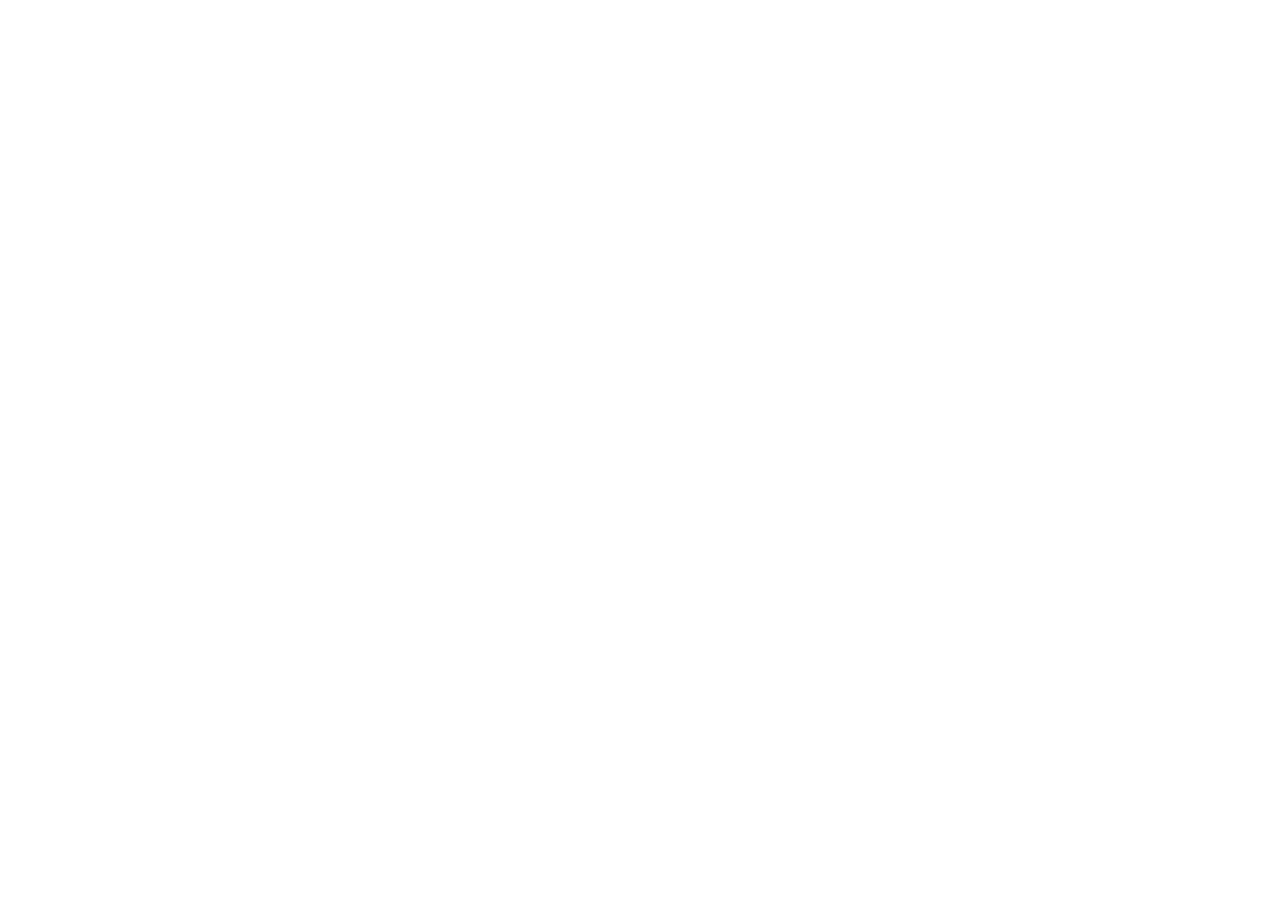
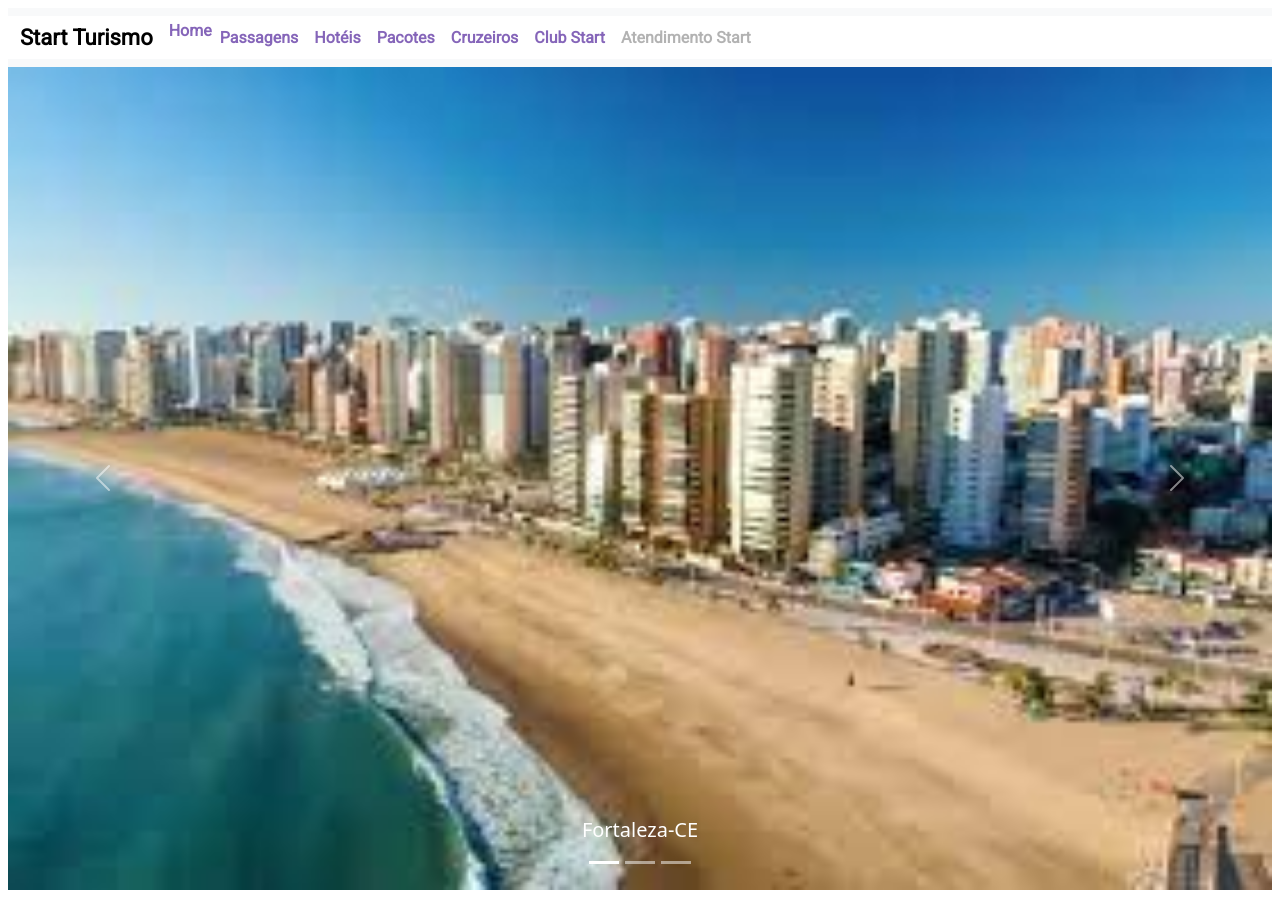
Before and after one commit to Edivalter321/bootstrap_pratica, a plain HTML site: page index.html in a window 1280 px wide. Before the commit the page ends 800 px from the top, so only its background shows below. Drawn offline with nearby package versions, Linux system fonts and the light colour scheme.

Commit message:
edição

```diff
--- a/Assets/style.css
+++ b/Assets/style.css
@@ -0,0 +1,38 @@
+@import url("https://fonts.googleapis.com/css2?family=Roboto&display=swap");
+body {
+  padding: 1vh;
+  margin: 0;
+  background-color: #fff;
+}
+.container-fluid {
+  background-color: #fff;
+}
+
+.container-fluid .navbar-brand {
+  font-family: "Roboto", sans-serif;
+  font-size: 22px;
+  font-weight: 900;
+  font-weight: bolder;
+  color: black;
+}
+.navbar-nav li a {
+  text-decoration: none;
+  font-family: "Roboto", sans-serif;
+  font-size: 16px;
+  font-weight: 900;
+  font-weight: bolder;
+  color: #8565b9;
+}
+.nav-item a {
+  text-decoration: none;
+  font-family: "Roboto", sans-serif;
+  font-size: 16px;
+  font-weight: 900;
+  font-weight: bolder;
+  color: #8565b9;
+}
+#carouselExampleCaptions {
+  margin: auto;
+}
+#carouselExampleCaptions .carousel-item {
+}
--- a/index.html
+++ b/index.html
@@ -10,9 +10,122 @@
       integrity="sha384-T3c6CoIi6uLrA9TneNEoa7RxnatzjcDSCmG1MXxSR1GAsXEV/Dwwykc2MPK8M2HN"
       crossorigin="anonymous"
     />
-    <title>Brootstap</title>
+    <title>Start Turismo</title>
   </head>
   <body>
+    <nav class="navbar navbar-expand-lg bg-body-tertiary">
+      <div class="container-fluid">
+        <a class="navbar-brand" href="#">Start Turismo</a>
+        <button
+          class="navbar-toggler"
+          type="button"
+          data-bs-toggle="collapse"
+          data-bs-target="#navbarNav"
+          aria-controls="navbarNav"
+          aria-expanded="false"
+          aria-label="Toggle navigation"
+        >
+          <span class="navbar-toggler-icon"></span>
+        </button>
+        <div class="collapse navbar-collapse" id="navbarNav">
+          <ul class="navbar-nav">
+            <li class="nav-item">
+              <a class="nav-link_active" aria-current="page" href="#">Home</a>
+            </li>
+            <li class="nav-item">
+              <a class="nav-link" href="#">Passagens</a>
+            </li>
+            <li class="nav-item">
+              <a class="nav-link" href="#">Hotéis</a>
+            </li>
+            <li class="nav-item">
+              <a class="nav-link" href="#">Pacotes</a>
+            </li>
+            <li class="nav-item">
+              <a class="nav-link" href="#">Cruzeiros</a>
+            </li>
+            <li class="nav-item">
+              <a class="nav-link" href="#">Club Start</a>
+            </li>
+            <li class="nav-item">
+              <a class="nav-link disabled" aria-disabled="true"
+                >Atendimento Start</a
+              >
+            </li>
+          </ul>
+        </div>
+      </div>
+    </nav>
+    <div id="carouselExampleCaptions" class="carousel slide">
+      <div class="carousel-indicators">
+        <button
+          type="button"
+          data-bs-target="#carouselExampleCaptions"
+          data-bs-slide-to="0"
+          class="active"
+          aria-current="true"
+          aria-label="Slide 1"
+        ></button>
+        <button
+          type="button"
+          data-bs-target="#carouselExampleCaptions"
+          data-bs-slide-to="1"
+          aria-label="Slide 2"
+        ></button>
+        <button
+          type="button"
+          data-bs-target="#carouselExampleCaptions"
+          data-bs-slide-to="2"
+          aria-label="Slide 3"
+        ></button>
+      </div>
+      <div class="carousel-inner">
+        <div class="carousel-item active">
+          <img
+            src="/Assets/fortaleza_01.jpeg"
+            class="d-block w-100"
+            alt="..."
+          />
+          <div class="carousel-caption d-none d-md-block">
+            <h5>Fortaleza-CE</h5>
+          </div>
+        </div>
+        <div class="carousel-item">
+          <img
+            src="/Assets/joaopessoa_01.jpeg"
+            class="d-block w-100"
+            alt="..."
+          />
+          <div class="carousel-caption d-none d-md-block">
+            <h5>João Pessoa-PB</h5>
+          </div>
+        </div>
+        <div class="carousel-item">
+          <img src="/Assets/recife_01.jpeg" class="d-block w-100" alt="..." />
+          <div class="carousel-caption d-none d-md-block">
+            <h5>Recife-PE</h5>
+          </div>
+        </div>
+      </div>
+      <button
+        class="carousel-control-prev"
+        type="button"
+        data-bs-target="#carouselExampleCaptions"
+        data-bs-slide="prev"
+      >
+        <span class="carousel-control-prev-icon" aria-hidden="true"></span>
+        <span class="visually-hidden">Previous</span>
+      </button>
+      <button
+        class="carousel-control-next"
+        type="button"
+        data-bs-target="#carouselExampleCaptions"
+        data-bs-slide="next"
+      >
+        <span class="carousel-control-next-icon" aria-hidden="true"></span>
+        <span class="visually-hidden">Next</span>
+      </button>
+    </div>
     <script
       src="https://cdn.jsdelivr.net/npm/bootstrap@5.3.2/dist/js/bootstrap.bundle.min.js"
       integrity="sha384-C6RzsynM9kWDrMNeT87bh95OGNyZPhcTNXj1NW7RuBCsyN/o0jlpcV8Qyq46cDfL"
```
Also changed, not shown: Assets/fortaleza_01.jpeg (added), Assets/fortaleza_02.jpeg (added), Assets/joaopessoa_01.jpeg (added), Assets/joaopessoa_02.jpeg (added), Assets/recife_01.jpeg (added), Assets/recife_02.jpeg (added), Assets/salvador_01.jpeg (added), Assets/salvador_02.jpeg (added).
